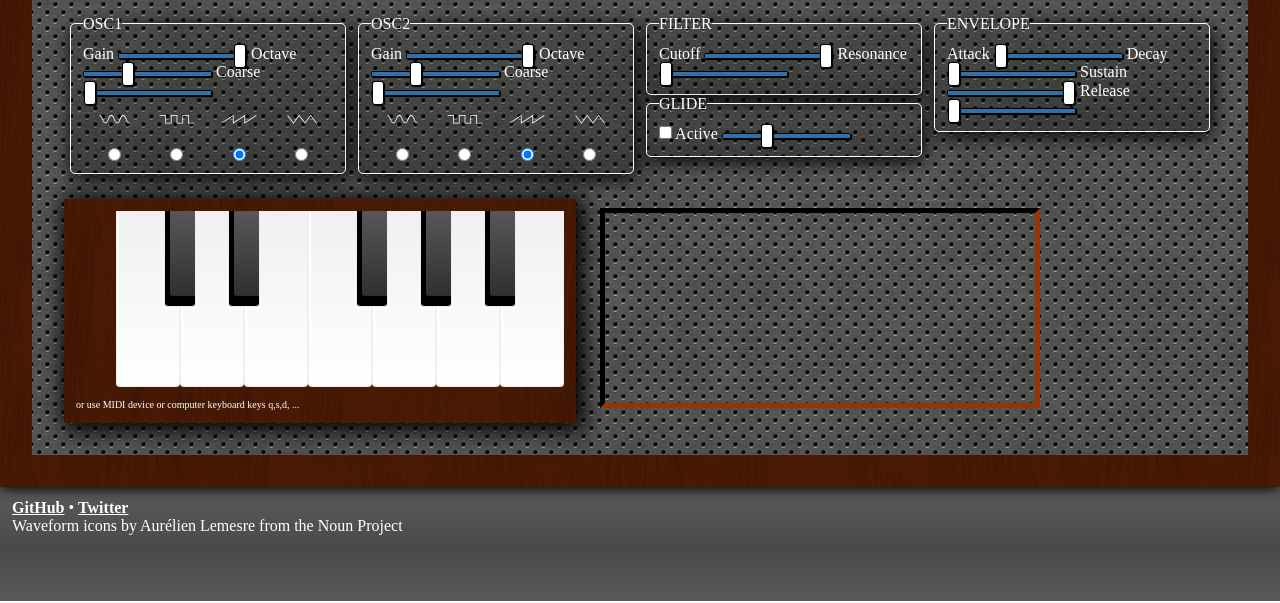
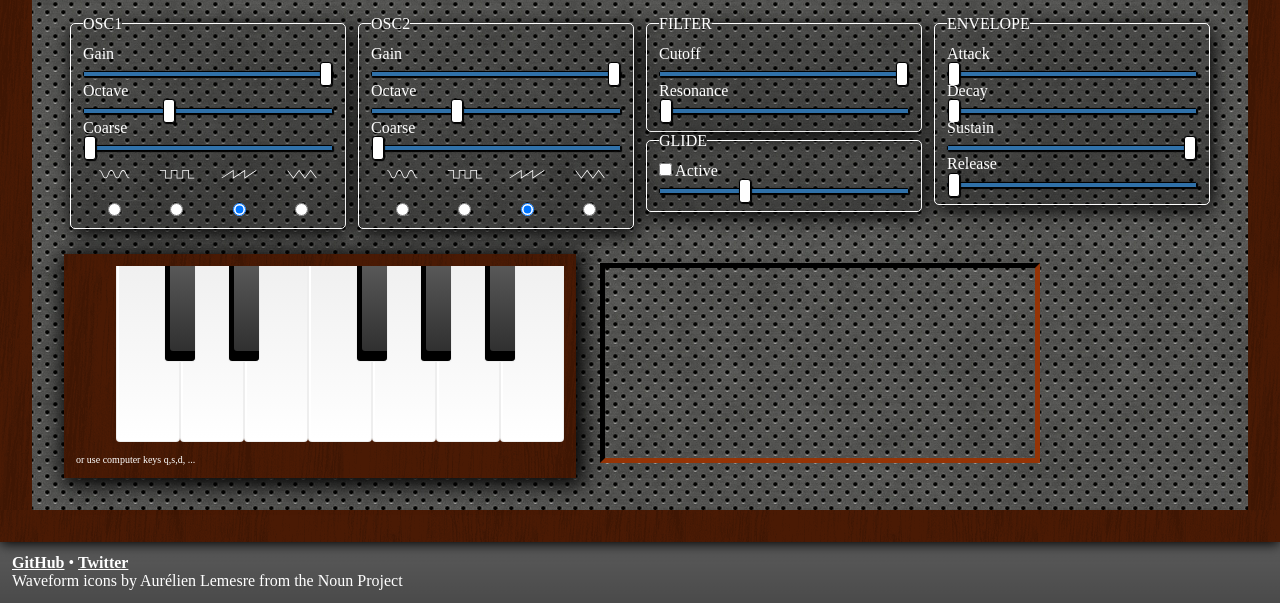
Before and after one commit to teebot/websynth, a website built with webpack: page index.html in a window 1280 px wide. Shown: the part 199-802 px from the top of the page. Built offline with nearby package versions, Linux system fonts and the light colour scheme; a small style sheet from the web is missing.

Commit message:
Better slider defaults

```diff
--- a/index.html
+++ b/index.html
@@ -133,16 +133,16 @@
                         <fieldset>
                             <legend>ENVELOPE</legend>
                             <label for="attack">Attack</label>
-                            <input type="range" name="attack" id="attack" min="0" max="5" step="0.1" value="0"/>
+                            <input type="range" name="attack" id="attack" min="0" max="40" step="1" value="0"/>
 
                             <label for="decay">Decay</label>
-                            <input type="range" name="decay" id="decay" min="0" max="5" step="0.1" value="0"/>
+                            <input type="range" name="decay" id="decay" min="0" max="40" step="1" value="0"/>
 
                             <label for="sustain">Sustain</label>
                             <input type="range" name="sustain" id="sustain" min="0" max="10" step="1" value="10"/>
 
                             <label for="release">Release</label>
-                            <input type="range" name="release" id="release" min="0" max="5" step="0.1" value="0"/>
+                            <input type="range" name="release" id="release" min="0" max="20" step="1" value="0"/>
                         </fieldset>
                     </div>
                 </form>
@@ -163,7 +163,7 @@
                         <li class="white b" data-note="b"></li>
                     </ul>
                     <div class="notice">
-                        or use MIDI device or computer keyboard keys q,s,d, ...
+                        or use computer keys q,s,d, ...
                     </div>
                 </div>
                 <canvas id="oscilloscope"></canvas>
--- a/src/index.ts
+++ b/src/index.ts
@@ -79,10 +79,10 @@ const glide$ = Observable.combineLatest(glideEnabled$, observeRange('#glide', 1)
 const gain1$ = observeRange('#gain1', 10).map(i => i / 10);
 const gain2$ = observeRange('#gain2', 10).map(i => i / 10);
 
-const attack$ = observeRange('#attack', 0);
-const decay$ = observeRange('#decay', 0);
+const attack$ = observeRange('#attack', 0).map(i => i / 10);
+const decay$ = observeRange('#decay', 0).map(i => i / 10);
 const sustain$ = observeRange('#sustain', 10).map(i => i / 10);
-const release$ = observeRange('#release', 0);
+const release$ = observeRange('#release', 0).map(i => i / 10);
 
 // Apply envelope on oscillators gain
 Observable.combineLatest(notePlayed$, gain1$, gain2$, attack$, decay$, sustain$, release$)
--- a/styles/main.css
+++ b/styles/main.css
@@ -94,7 +94,7 @@ label svg {
 /*RANGE CONTROLS*/
 
 input[type=range] {
-    -webkit-appearance: none;n
+    -webkit-appearance: none;
     width: 100%;
 }
 
```
